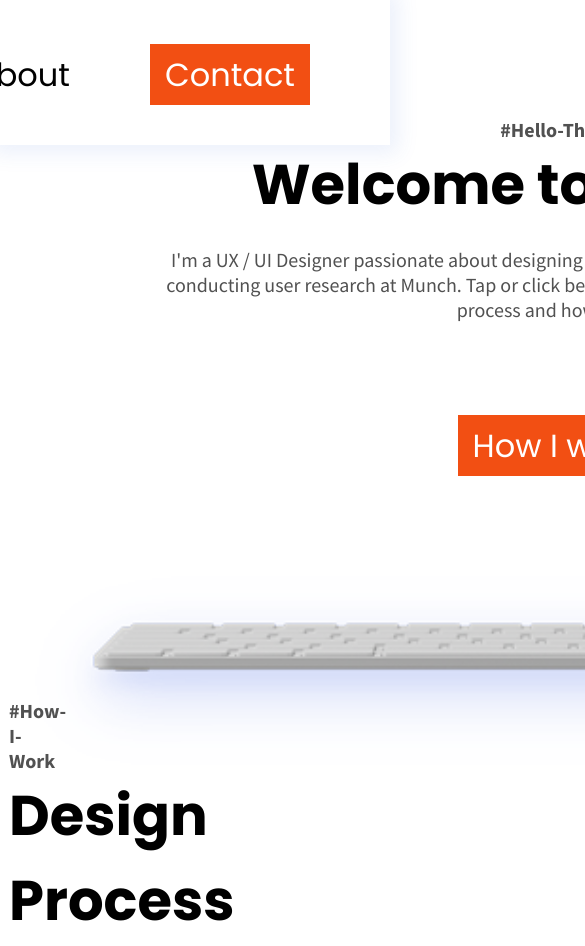
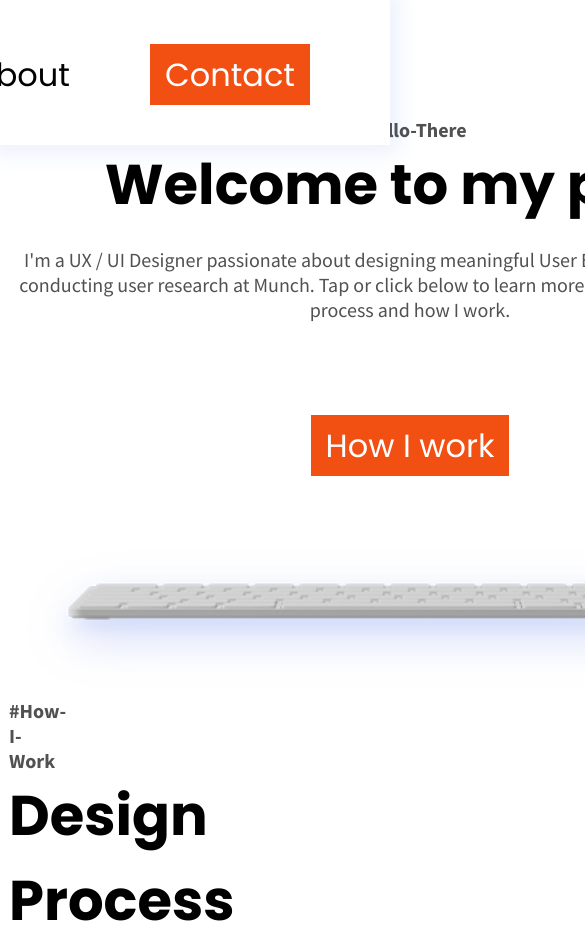
Before and after one commit to Cristian-pineda/portfolio-cristian-pineda, a plain HTML site: page index.html in a window 390 px wide. Shown: the top 946 px of the page, 585 px wide, since content can reach past the window. Drawn offline with nearby package versions, Linux system fonts and the light colour scheme.

Commit message:
changing a few things to make it easiere to scale for mobile

```diff
--- a/css/styles.css
+++ b/css/styles.css
@@ -137,7 +137,7 @@ li {
     width: 820px;
     height: 358px;
     grid-column: 3/ span 1;
-    grid-row: 2/ span 3;
+    grid-row: 3/ span 2;
     text-align: center;
     justify-self: center;
     align-self: center;
@@ -164,7 +164,7 @@ li {
     background: url(/images/keyboard.png);
     background-size: contain;
     background-repeat: no-repeat;
-    width: 1114px;
+    width: 820px;
     height: 369px;
 }
 
```
Also changed, not shown: index.html (+0 -1 lines).
